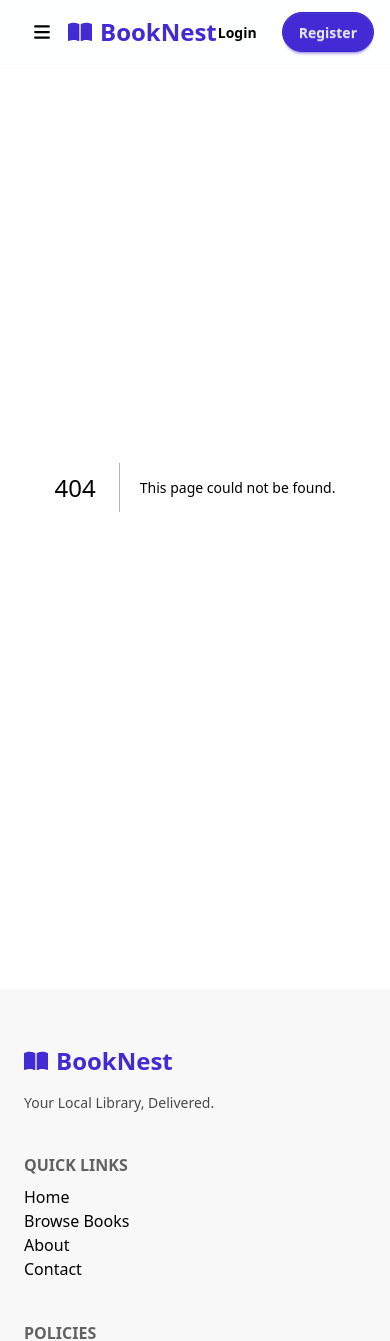
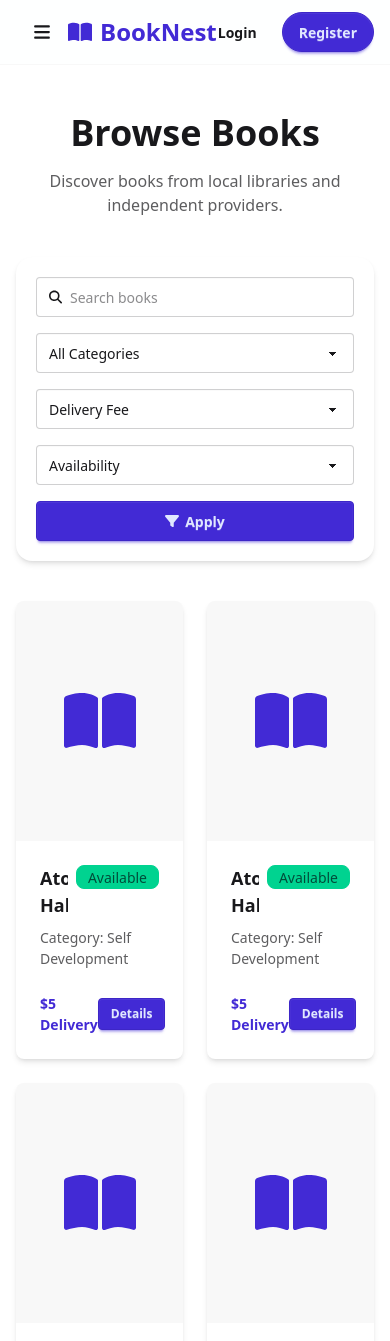
Before and after one commit to Atik03/B13-A10-Client, a Next.js app: page /browse-books in a window 390 px wide. Before the commit this address had no page. Shown: the top 1341 px of the page. Built offline with nearby package versions, Linux system fonts and the light colour scheme.

Commit message:
Create browse books page with search, filters and responsive grid

```diff
--- /dev/null
+++ b/src/app/browse-books/page.jsx
@@ -0,0 +1,29 @@
+import BookCard from "@/components/books/BookCard";
+import BookFilters from "@/components/books/BookFilters";
+import BookPagination from "@/components/books/BookPagination";
+
+export default function BrowseBooksPage() {
+  const books = Array.from({ length: 12 });
+
+  return (
+    <section className="max-w-7xl mx-auto px-4 py-12">
+      <div className="text-center mb-10">
+        <h1 className="text-4xl font-bold">Browse Books</h1>
+
+        <p className="mt-4 text-base-content/70">
+          Discover books from local libraries and independent providers.
+        </p>
+      </div>
+
+      <BookFilters />
+
+      <div className="grid grid-cols-2 md:grid-cols-3 lg:grid-cols-4 gap-6 mt-10">
+        {books.map((_, index) => (
+          <BookCard key={index} />
+        ))}
+      </div>
+
+      <BookPagination />
+    </section>
+  );
+}
--- /dev/null
+++ b/src/components/books/BookCard.jsx
@@ -0,0 +1,30 @@
+import Link from "next/link";
+import { FaBookOpen } from "react-icons/fa6";
+
+export default function BookCard() {
+  return (
+    <div className="card bg-base-100 shadow-md hover:shadow-xl duration-300">
+      <figure className="h-60 bg-base-200">
+        <FaBookOpen className="text-7xl text-primary" />
+      </figure>
+
+      <div className="card-body">
+        <div className="flex justify-between items-start gap-2">
+          <h2 className="card-title line-clamp-2">Atomic Habits</h2>
+
+          <div className="badge badge-success">Available</div>
+        </div>
+
+        <p className="text-base-content/70">Category: Self Development</p>
+
+        <div className="flex justify-between items-center mt-4">
+          <span className="font-bold text-primary">$5 Delivery</span>
+
+          <Link href="/book/1" className="btn btn-primary btn-sm">
+            Details
+          </Link>
+        </div>
+      </div>
+    </div>
+  );
+}
--- /dev/null
+++ b/src/components/books/BookFilters.jsx
@@ -0,0 +1,43 @@
+"use client";
+
+import { FaFilter, FaMagnifyingGlass } from "react-icons/fa6";
+
+export default function BookFilters() {
+  return (
+    <div className="bg-base-100 p-5 rounded-2xl shadow-md">
+      <div className="grid md:grid-cols-2 lg:grid-cols-5 gap-4">
+        <label className="input input-bordered flex items-center gap-2 w-full">
+          <FaMagnifyingGlass />
+
+          <input type="text" className="grow " placeholder="Search books" />
+        </label>
+
+        <select className="select select-bordered w-full">
+          <option>All Categories</option>
+          <option>Fiction</option>
+          <option>Academic</option>
+          <option>Sci-Fi</option>
+          <option>History</option>
+        </select>
+
+        <select className="select select-bordered w-full">
+          <option>Delivery Fee</option>
+          <option>$1 - $5</option>
+          <option>$6 - $10</option>
+          <option>$11 - $20</option>
+        </select>
+
+        <select className="select select-bordered w-full">
+          <option>Availability</option>
+          <option>Available</option>
+          <option>Checked Out</option>
+        </select>
+
+        <button className="btn btn-primary">
+          <FaFilter />
+          Apply
+        </button>
+      </div>
+    </div>
+  );
+}
--- /dev/null
+++ b/src/components/books/BookPagination.jsx
@@ -0,0 +1,17 @@
+export default function BookPagination() {
+  return (
+    <div className="flex justify-center mt-12">
+      <div className="join">
+        <button className="join-item btn">«</button>
+
+        <button className="join-item btn btn-active">1</button>
+
+        <button className="join-item btn">2</button>
+
+        <button className="join-item btn">3</button>
+
+        <button className="join-item btn">»</button>
+      </div>
+    </div>
+  );
+}
--- /dev/null
+++ b/src/components/books/BookSkeleton.jsx
@@ -0,0 +1,15 @@
+export default function BookSkeleton() {
+  return (
+    <div className="card bg-base-100 shadow-md">
+      <div className="skeleton h-60 w-full"></div>
+
+      <div className="card-body">
+        <div className="skeleton h-6 w-3/4"></div>
+
+        <div className="skeleton h-4 w-1/2"></div>
+
+        <div className="skeleton h-10 w-full mt-4"></div>
+      </div>
+    </div>
+  );
+}
--- /dev/null
+++ b/src/components/books/EmptyBooks.jsx
@@ -0,0 +1,15 @@
+import { FaBookOpen } from "react-icons/fa6";
+
+export default function EmptyBooks() {
+  return (
+    <div className="text-center py-24">
+      <FaBookOpen className="text-7xl mx-auto text-base-300" />
+
+      <h2 className="text-3xl font-bold mt-6">No Books Found</h2>
+
+      <p className="text-base-content/70 mt-3">
+        Try changing filters or search terms.
+      </p>
+    </div>
+  );
+}
```
